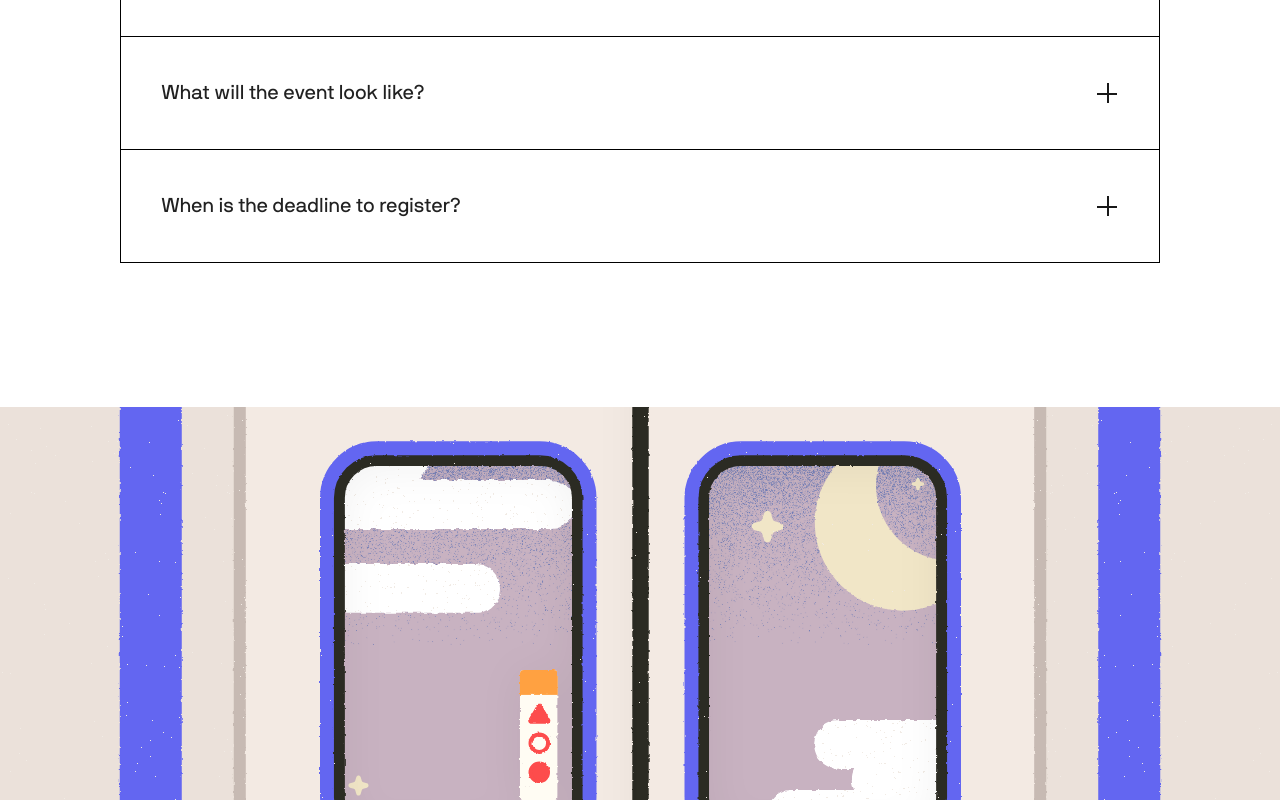
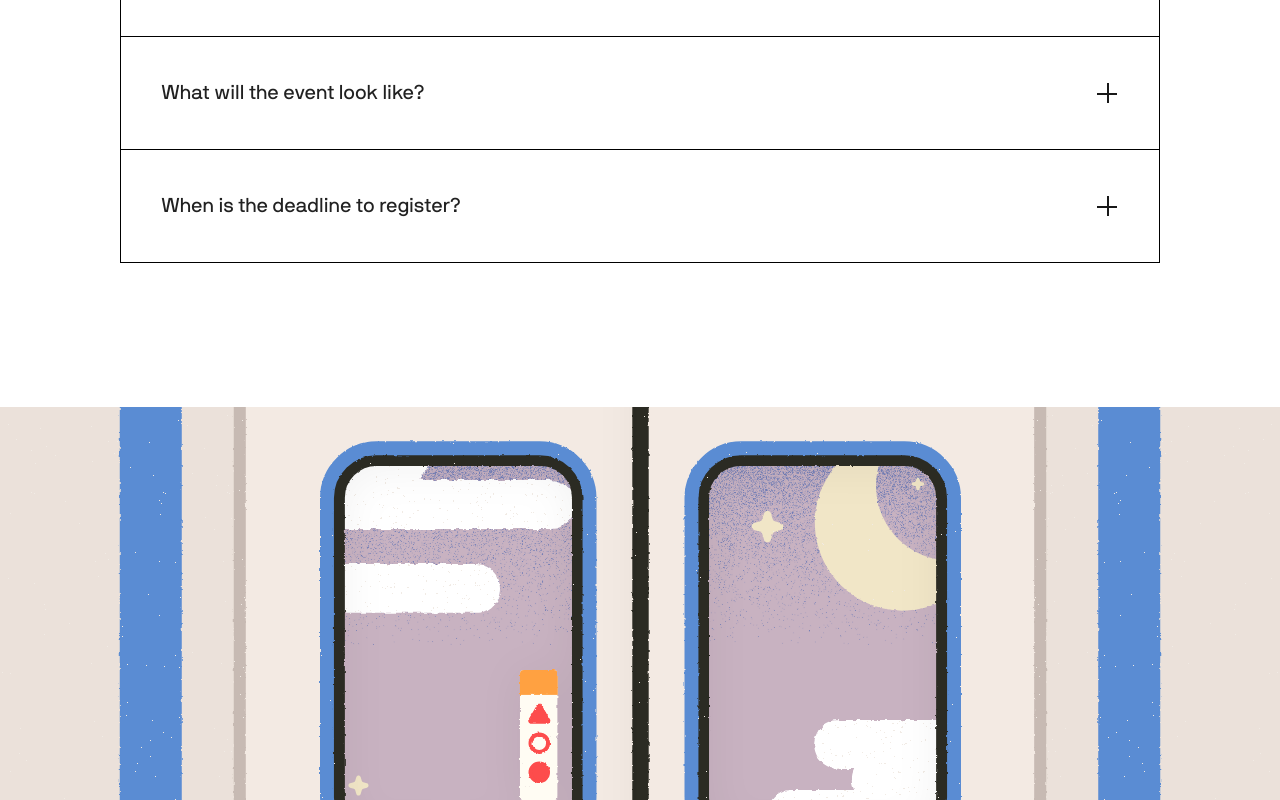
Before and after one commit to ucsddesignco/df26, a React (Vite) app: page / in a window 1280 px wide. Shown: the part 1920-2720 px from the top of the page. Built offline with nearby package versions, Linux system fonts and the light colour scheme.

Commit message:
door color & position tweaks

```diff
--- a/src/Components/Footer/Footer.tsx
+++ b/src/Components/Footer/Footer.tsx
@@ -29,7 +29,7 @@ export default function Footer() {
               initial={false}
               // Starts at -100% (immediately left of the center line)
               // Slides further left to open
-              animate={{ x: isOpen ? "-119%" : "-49%" }}
+              animate={{ x: isOpen ? "-117%" : "-49%" }}
               transition={{ duration: 0.8, ease: [0.65, 0, 0.35, 1] }}
             >
               <LeftDoor theme={currentTheme} />
@@ -41,7 +41,7 @@ export default function Footer() {
               initial={false}
               // Starts at 0% (immediately right of the center line)
               // Slides right to open
-              animate={{ x: isOpen ? "119%" : "49%" }}
+              animate={{ x: isOpen ? "117%" : "49%" }}
               transition={{ duration: 0.8, ease: [0.65, 0, 0.35, 1] }}
             >
               <RightDoor theme={currentTheme} />
--- a/src/Components/Footer/assets/LeftDoor.tsx
+++ b/src/Components/Footer/assets/LeftDoor.tsx
@@ -10,8 +10,8 @@ export const LeftDoor = forwardRef<SVGSVGElement, DoorProps>(
   ({ theme, className }, ref) => {
     const windowStrokeColors: Record<ThemeType, string> = {
       "sunrise-sunset": "#AEB032",
-      afternoon: "#D97706",
-      night: "#6366F1",
+      afternoon: "#FA9025",
+      night: "#5A8CD3",
     };
 
     return (
--- a/src/Components/Footer/assets/RightDoor.tsx
+++ b/src/Components/Footer/assets/RightDoor.tsx
@@ -10,8 +10,8 @@ export const RightDoor = forwardRef<SVGSVGElement, DoorProps>(
   ({ theme, className }, ref) => {
     const windowStrokeColors: Record<ThemeType, string> = {
       "sunrise-sunset": "#AEB032",
-      afternoon: "#D97706",
-      night: "#6366F1",
+      afternoon: "#FA9025",
+      night: "#5A8CD3",
     };
 
     return (
--- a/src/Components/Footer/assets/TrainWall.tsx
+++ b/src/Components/Footer/assets/TrainWall.tsx
@@ -7,8 +7,8 @@ interface TrainWallProps {
 
 const windowStrokeColors: Record<ThemeType, string> = {
       "sunrise-sunset": "#AEB032",
-      afternoon: "#D97706",
-      night: "#6366F1",
+      afternoon: "#FA9025",
+      night: "#5A8CD3",
     };
 
 export default function TrainWall({ side, theme }: TrainWallProps) {
```
